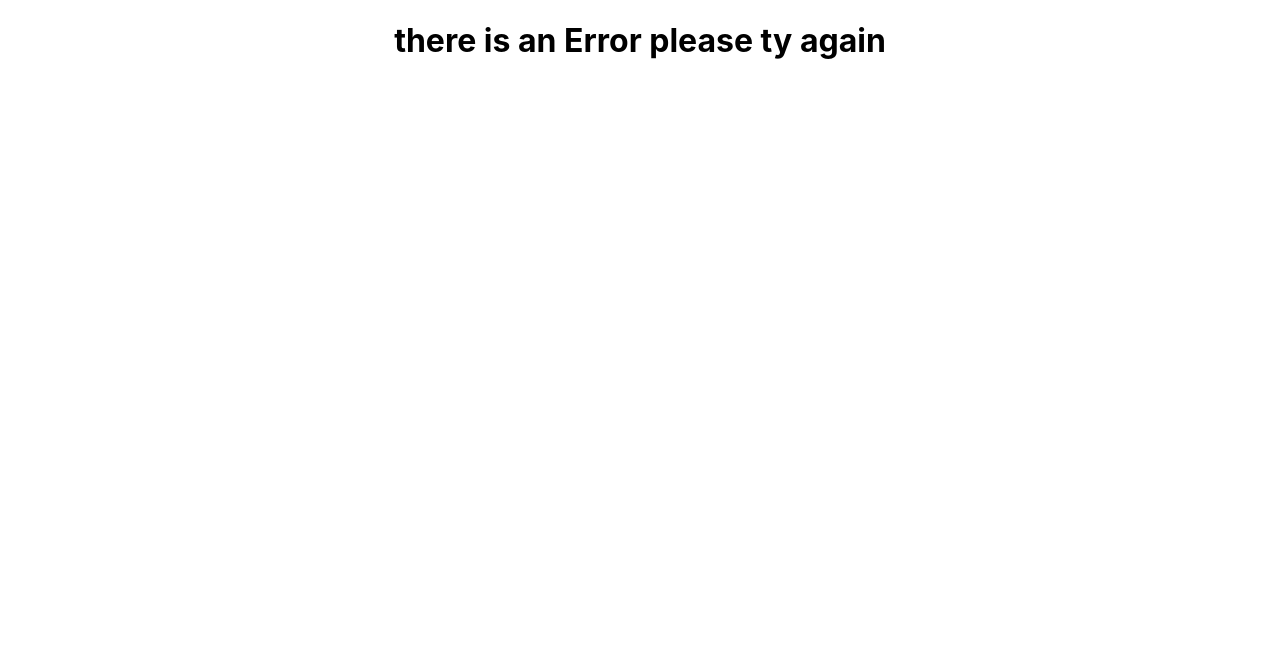
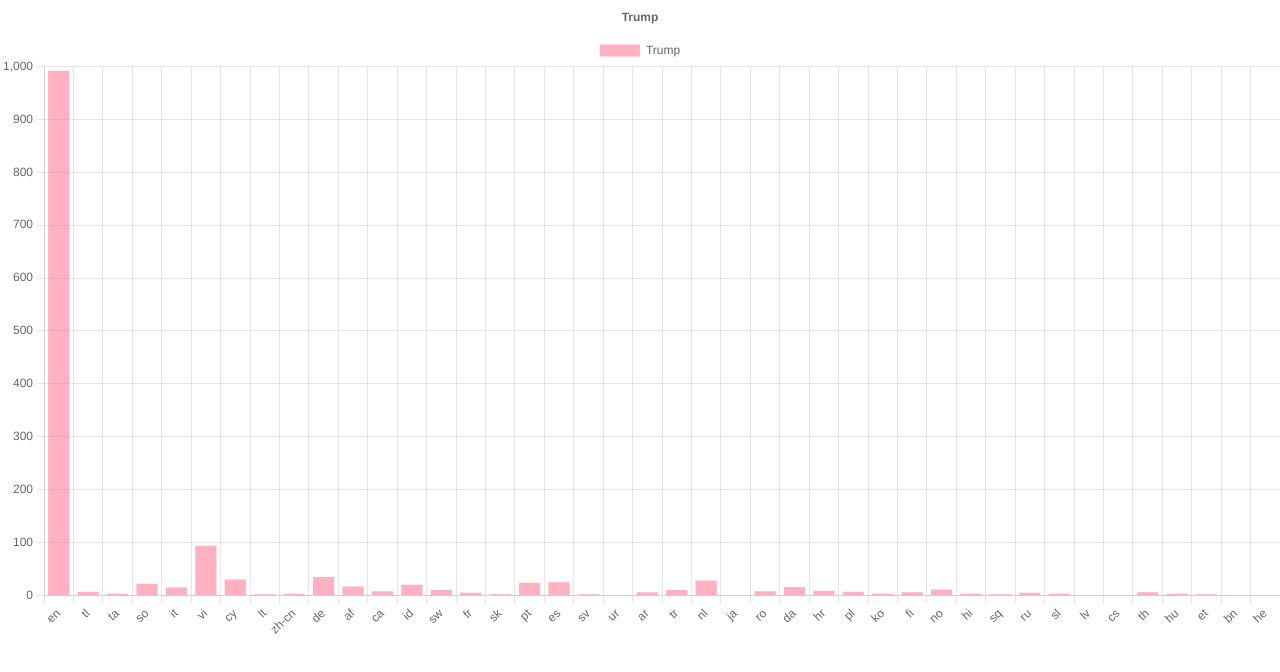
Before and after one commit to HarounTheGreat/Analysis-Social-Media-React-Project, a React (Create React App) app: page /line_chart in a window 1280 px wide. Shown: the top 672 px of the page. Built offline with nearby package versions, Linux system fonts and the light colour scheme.

Commit message:
Analysis-Social-Media-React-Project

```diff
--- a/src/App.js
+++ b/src/App.js
@@ -9,6 +9,7 @@
 import Bar_chart from "./pages/bar_chart";
 import Bubble_chart from "./pages/bubble_chart";
 import Doughnut_chart from "./pages/doughnut_chart";
+import Line_chart from "./pages/line_chart";
 
 function App() {
   return (
@@ -31,6 +32,12 @@
             path="/Doughnut_chart"
             element={<Doughnut_chart trump_data={trump_data} />}
           />
+          <Route
+            path="/line_chart"
+            element={
+              <Line_chart trump_data={trump_data} obama_data={obama_data} />
+            }
+          />
           <Route path="*" element={<Error />} />
         </Routes>
       </BrowserRouter>
--- /dev/null
+++ b/src/pages/line_chart.js
@@ -0,0 +1,127 @@
+import React from "react";
+import "./chart.css";
+import {
+  Chart as ChartJS,
+  CategoryScale,
+  LinearScale,
+  BarElement,
+  Title,
+  Tooltip,
+  Legend,
+} from "chart.js";
+import { Bar } from "react-chartjs-2";
+
+const Line_chart = ({ trump_data, obama_data }) => {
+  ChartJS.register(
+    CategoryScale,
+    LinearScale,
+    BarElement,
+    Title,
+    Tooltip,
+    Legend
+  );
+  const options = {
+    responsive: true,
+    plugins: {
+      legend: {
+        position: "top",
+      },
+      title: {
+        display: true,
+        text: "Trump",
+      },
+    },
+  };
+  const labels = Languages_used(trump_data);
+  const dataset1 = comment_by_language(trump_data, labels);
+  const data = {
+    labels,
+    datasets: [
+      {
+        label: "Trump",
+        data: dataset1,
+        backgroundColor: "rgba(255, 99, 132, 0.5)",
+      },
+    ],
+  };
+  return (
+    <div className="line_chart">
+      <Bar options={options} data={data} />
+    </div>
+  );
+};
+export default Line_chart;
+
+const months = (X) => {
+  let p = "";
+  let a = 0;
+  let res = [0, 0, 0, 0, 0, 0, 0, 0, 0, 0, 0, 0];
+  for (let i = 0; i < X.length; i++) {
+    p = X[i].Year.substring(5, 7);
+    a = parseInt(p);
+    switch (a) {
+      case 1:
+        res[0] = res[0] + 1;
+        break;
+      case 2:
+        res[1] = res[1] + 1;
+        break;
+      case 3:
+        res[2] = res[2] + 1;
+        break;
+      case 4:
+        res[3] = res[3] + 1;
+        break;
+      case 5:
+        res[4] = res[4] + 1;
+        break;
+      case 6:
+        res[5] = res[5] + 1;
+        break;
+      case 7:
+        res[6] = res[6] + 1;
+        break;
+      case 8:
+        res[7] = res[7] + 1;
+        break;
+      case 9:
+        res[8] = res[8] + 1;
+        break;
+      case 10:
+        res[9] = res[9] + 1;
+        break;
+      case 11:
+        res[10] = res[10] + 1;
+        break;
+      case 12:
+        res[11] = res[11] + 1;
+        break;
+      default:
+    }
+  }
+  return res;
+};
+
+const Languages_used = (Y) => {
+  let R = [];
+  for (let i = 0; i < Y.length; i++) {
+    R.push(Y[i].Language);
+  }
+  let res;
+  res = R.filter((item, index) => R.indexOf(item) === index);
+  return res;
+};
+const comment_by_language = (data, labels) => {
+  let res = [];
+  for (let h = 0; h < labels.length; h++) {
+    res.push(0);
+  }
+  let position;
+  let index;
+  for (let i = 0; i < data.length; i++) {
+    position = labels.indexOf(data[i].Language);
+    res[position] = res[position] + 1;
+  }
+  console.log("RES=", res);
+  return res;
+};
```
